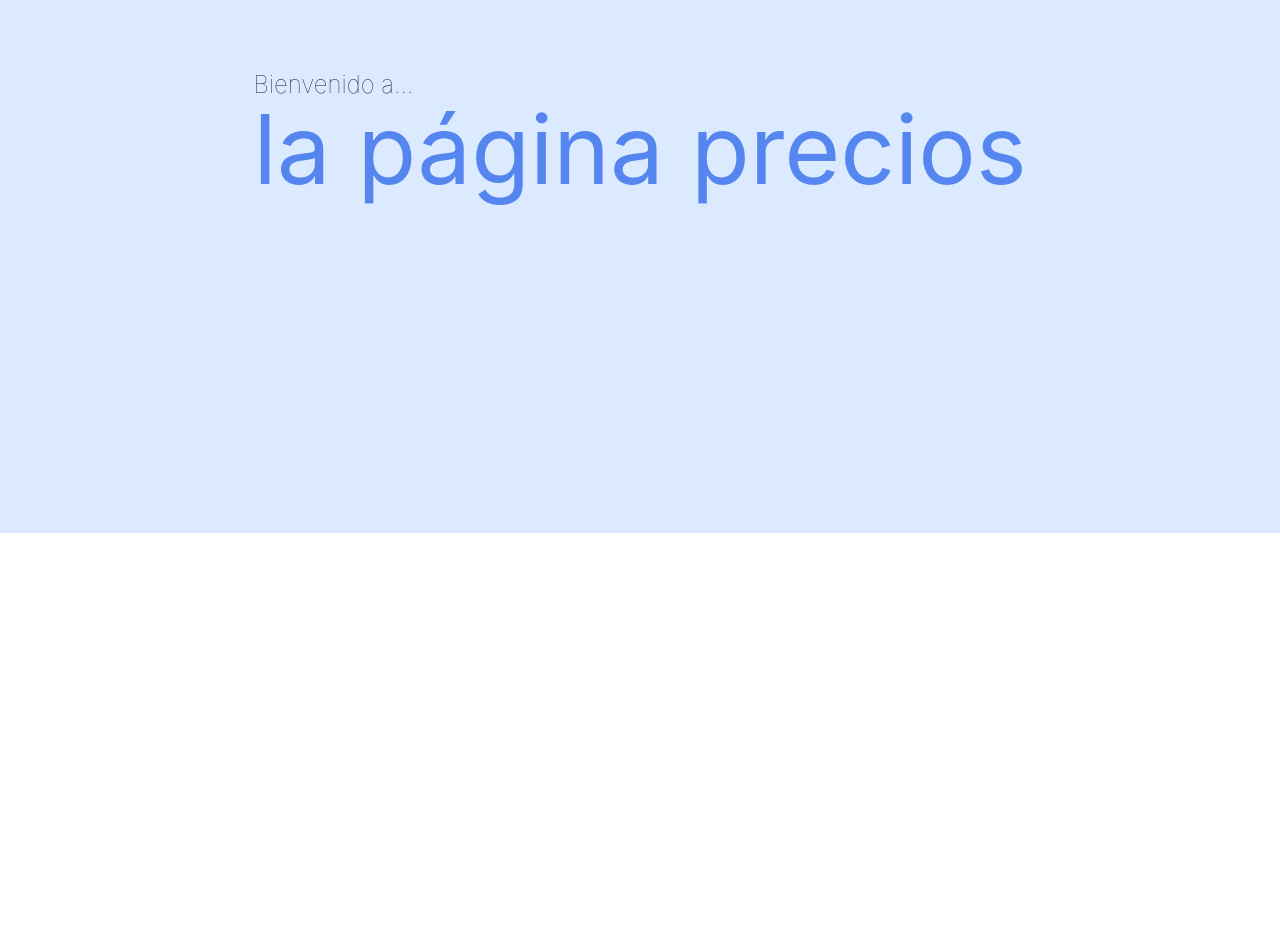
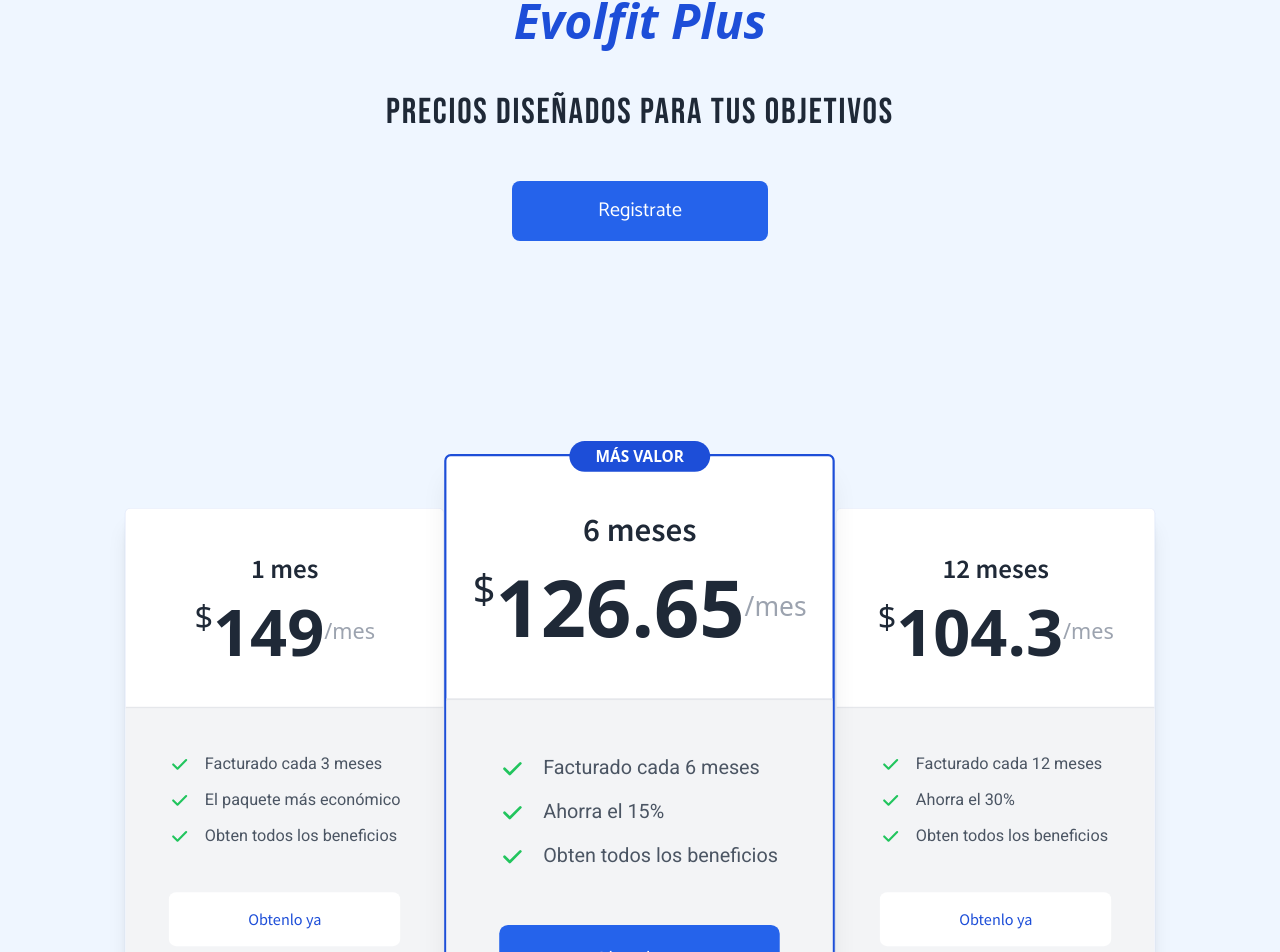
Before and after one commit to Evolfit/Evoltfit-web, a Next.js app: page /precios in a window 1280 px wide. Shown: the part 267-1219 px from the top of the page. Before the commit the page ends 800 px from the top, so only its background shows below. Built offline with nearby package versions, Linux system fonts and the light colour scheme.

Commit message:
EVO-87 (5h) Se agregó la página de precios
Se implementó la página de precios donde se despliegan los tres paquetes disponibles en Evoltfit

```diff
--- a/package.json
+++ b/package.json
@@ -9,7 +9,9 @@
     "lint": "next lint"
   },
   "dependencies": {
+    "@heroicons/react": "^1.0.6",
     "@supabase/supabase-js": "^2.1.0",
+    "bootstrap": "^5.2.3",
     "daisyui": "^2.24.0",
     "history": "^5.3.0",
     "next": "^12.2.5",
--- /dev/null
+++ b/pages/Componentes/CardsPrecios.jsx
@@ -0,0 +1,55 @@
+import React from "react";
+import { useRouter } from "next/router";
+import { CheckIcon } from "@heroicons/react/solid";
+
+
+const CardsPrecios = ({
+  nombre = "",
+  precio = 0,
+  signo = "$",
+  frecuencia = "month",
+  caracteristicas = [],
+  popular = false,
+}) => {
+
+  return (
+
+    <div className = {`bg-white border-blue-700 rounded-md shadow-xl cursor-pointer relative ${popular ? "border-2" : "border border-opacity-10"}`}>
+        {
+            popular ? (
+                <span className = "bg-blue-700 text-white px-6 py-1 rounded-full uppercase text-sm font-semibold whitespace-nowrap absolute top-0 left-1/2 transform -translate-x-1/2 -translate-y-1/2">Más valor</span>
+            ) : null
+        }
+      {/* Titulo del plan */}
+      <div className="px-6 py-12 border-b-2 border-gray-200">
+        <p className="font-source text-3xl font-semibold text-center mb-4">{nombre}</p>
+        <div className="flex justify-center items-center">
+          <div className="flex items-start">
+            <p className="text-4xl font-medium">{signo}</p>
+            <p className="text-7xl font-bold">{precio}</p>
+          </div>
+          <p className="text-2xl text-gray-400">/{frecuencia}</p>
+        </div>
+      </div>
+      {/* Caracteristicas del plan */}
+      <div className="p-12 bg-gray-100">
+        <ul className="space-y-3">
+          {caracteristicas.map((feature, index) => (
+
+            <li key = {index} className="flex items-center space-x-4">
+              <CheckIcon className="w-6 h-6 text-green-500 flex-shrink-0" />
+              <p className="font-heebo text-lg text-gray-600">{feature}</p>
+            </li>
+
+          ))}
+        </ul>
+        {/* Boton del plan*/}
+        <button className={`font-source mt-12 w-full py-4 px-8 rounded-lg text-lg whitespace-nowrap focus:outline-none focus:ring-4 focus:ring-blue-700 focus:ring-opacity-50 transition-all ${popular ? "text-white bg-blue-600 hover:bg-blue-700 hover:scale-105 transform" : "bg-white text-blue-700 hover:bg-gray-50"}`}>
+          Obtenlo ya
+        </button>
+      </div>
+    </div>
+  );
+};
+
+export default CardsPrecios;
--- a/pages/Componentes/Navbar.jsx
+++ b/pages/Componentes/Navbar.jsx
@@ -14,7 +14,7 @@
     const router = useRouter();
 
     return (
-        <div className = "shadow-md w-full fixed top-0 left-0">
+        <div className = "shadow-md w-full fixed top-0 left-0 z-40">
             <div className = "md:flex items-center justify-between bg-white py-4 md:px-10 px-7 ">
                 <div>
                     <img  src = "evologo.png" className='h-16 ml-6'/>
--- a/pages/precios.js
+++ b/pages/precios.js
@@ -1,27 +1,101 @@
-import React from 'react';
-import Navbar from './Componentes/Navbar';
+import React from "react";
+import Navbar from "./Componentes/Navbar";
 import Head from "next/head";
+import {CheckIcon} from '@heroicons/react/solid'
+import Precios from './Componentes/CardsPrecios';
 import styles from "../styles/Home.module.css";
+import { useRouter } from "next/router";
+
+const plans = [
+  {
+    nombre: '1 mes',
+    precio: 149,
+    frecuencia: 'mes',
+    popular: false,
+    caracteristicas: [
+      'Facturado cada 3 meses',
+      'El paquete más económico',
+      'Obten todos los beneficios',
+    ]
+  },
+  {
+    nombre: '6 meses',
+    precio: 126.65,
+    frecuencia: 'mes',
+    popular: true,
+    caracteristicas: [
+      'Facturado cada 6 meses',
+      'Ahorra el 15%',
+      'Obten todos los beneficios',
+    ]
+  },
+  {
+    nombre: '12 meses',
+    precio: 104.30,
+    frecuencia: 'mes',
+    popular: false,
+    caracteristicas: [
+      'Facturado cada 12 meses',
+      'Ahorra el 30%',
+      'Obten todos los beneficios',
+    ]
+  },
+]
+
 
 export default function Home() {
 
+  const router = useRouter();
+
   return (
-      <div className = "bg-blue-100 w-full h-screen">
+    <div className="bg-blue-50 ">
       <Head>
         <title>EvoltFit - Precios</title>
         <meta name="description" content="Generated by create next app" />
         <link rel="icon" href="/favicon.ico" />
       </Head>
-        <Navbar/>
-        <main className={styles.main}>
-        <h1 className="font-thin text-2xl">
-          {"Bienvenido a... "}
+      <Navbar />
       <br />
-          <span className="animate-pulse text-8xl text-blue-600 font-normal">
-            la página precios
-          </span>
+      <br />
+      <br />
+      <br />
+      <br />
+      <br />
+      <br />
+      <br />
+      <br />
+      <br />
+      <br />
+      <h1 className="text-5xl text-center text-blue-700 italic font-bold ">
+        {"Evolfit Plus"}
       </h1>
-        </main>
+      <br />
+      <br />
+      <h1 className="text-4xl text-center font-bebas tracking-wider">
+        {"Precios diseñados para tus objetivos"}
+      </h1>
+      <div className = "flex flex-col items-center">
+      <button onClick={() => router.push("../registro")} className = "mt-12 w-64 py-4 px-8 rounded-lg text-xl whitespace-nowrap bg-blue-600 text-white hover:scale-110 transition-all font-catamaran">Registrate</button>
+      </div>
+      <br />
+      <br />
+      <br />
+      <br />
+      <br />
+      <br />
+      <br />
+      <br />
+      <div className="h-full px-6 py-12 lg:flex lg:justify-center lg:items-center">
+      <div className = "grid lg:grid-cols-3 gap-12 lg:gap-0">
+       {
+        plans.map(plan =>(
+          <div className = {`w-full max-w-md mx-auto ${plan.popular ? "order-first lg:order-none lg:scale-110 lg:transform lg:z-10" : "lg:transform lg:scale-90"}`}>
+          <Precios {...plan} key = {plan.nombre}/>
+          </div>
+        ))
+        }
+        </div>
+    </div>
     </div>
   );
 }
--- a/styles/globals.css
+++ b/styles/globals.css
@@ -1,31 +1,6 @@
+@import url('https://fonts.googleapis.com/css2?family=Heebo:wght@100;200;300;400;500;600;700;800;900&family=Source+Sans+Pro:ital,wght@0,200;0,300;0,400;0,600;0,700;0,900;1,200;1,300;1,400;1,600;1,700;1,900&display=swap');
+@import url('https://fonts.googleapis.com/css2?family=Bebas+Neue&family=Catamaran&display=swap');
+
 @tailwind base;
 @tailwind components;
 @tailwind utilities;
-
-
-html,
-body {
-  padding: 0;
-  margin: 0;
-  font-family: -apple-system, BlinkMacSystemFont, Segoe UI, Roboto, Oxygen,
-    Ubuntu, Cantarell, Fira Sans, Droid Sans, Helvetica Neue, sans-serif;
-}
-
-a {
-  color: inherit;
-  text-decoration: none;
-}
-
-* {
-  box-sizing: border-box;
-}
-
-@media (prefers-color-scheme: dark) {
-  html {
-    color-scheme: white;
-  }
-  body {
-    color: white;
-    background: white;
-  }
-}
--- a/tailwind.config.js
+++ b/tailwind.config.js
@@ -4,7 +4,15 @@
   "./components/**/*.{js,ts,jsx,tsx}"],
   theme: {
     extend: {},
-
+    fontFamily: {
+      'sans': ['ui-sans-serif', 'system-ui'],
+      'serif': ['ui-serif', 'Georgia'],
+      'mono': ['ui-monospace', 'SFMono-Regular'],
+      'source': ['Source Sans Pro'],
+      'heebo':['Heebo'],
+      'bebas':['Bebas Neue'],
+      'catamaran':['Catamaran'],
+    },
   },
   plugins: [require("daisyui")],
 }
```
Also changed, not shown: 1 other file (tests, documents, lock files or other folders). Lines whose indentation alone changed are shown as unchanged.
